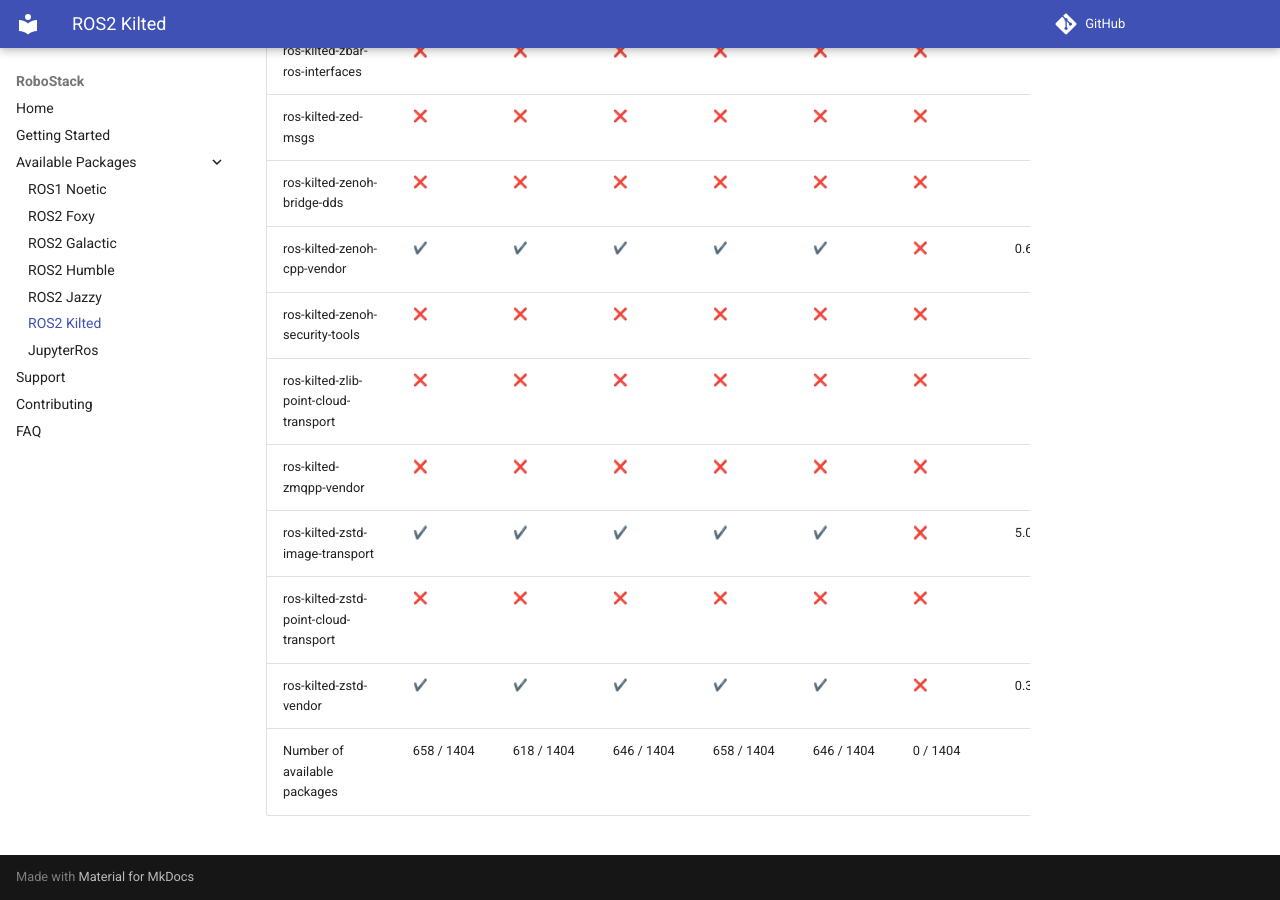
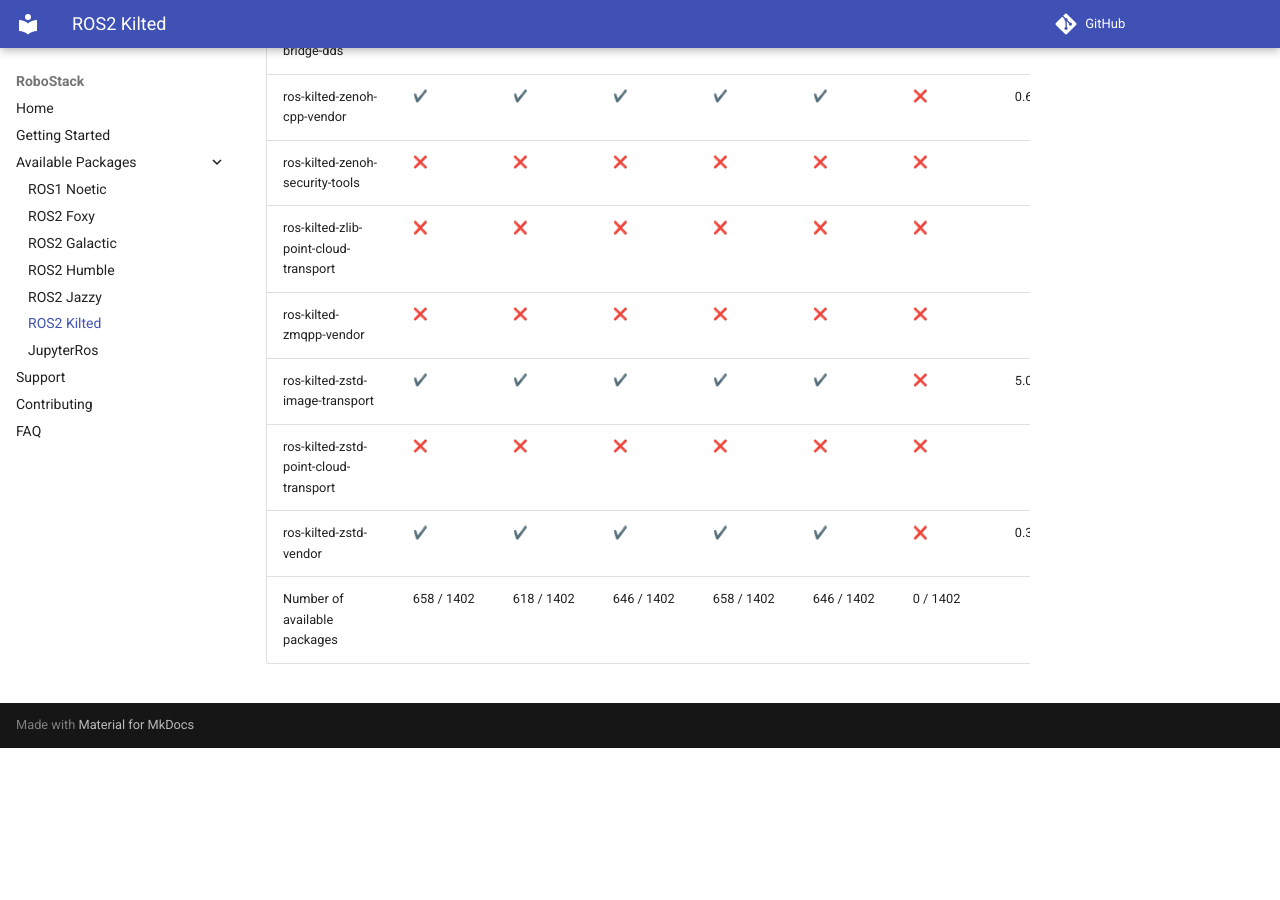
Before and after one commit to RoboStack/robostack.github.io, an MkDocs documentation site: the page built from docs/kilted.md, in a window 1280 px wide and 900 px high, scrolled down 101856 px. Built offline with MkDocs 1.6.1 and Material for MkDocs 9.7.7, drawn with Linux system fonts in a browser that asks for light colours; emoji names are drawn with the system emoji font; comment, search, counter and statistics services are not loaded; after the commit the page ends 102604 px from its top, so only the background shows below that; some of the changed text lies outside the part shown.

Commit message:
Update tables

```diff
--- a/docs/kilted.md
+++ b/docs/kilted.md
@@ -1404,4 +1402,4 @@
 | ros-kilted-zstd-image-transport | :heavy_check_mark: { data-sort='1' } | :heavy_check_mark: { data-sort='1' } | :heavy_check_mark: { data-sort='1' } | :heavy_check_mark: { data-sort='1' } | :heavy_check_mark: { data-sort='1' } | :x: { data-sort='0' } | 5.0.2  |
 | ros-kilted-zstd-point-cloud-transport | :x: { data-sort='0' } | :x: { data-sort='0' } | :x: { data-sort='0' } | :x: { data-sort='0' } | :x: { data-sort='0' } | :x: { data-sort='0' } |   |
 | ros-kilted-zstd-vendor | :heavy_check_mark: { data-sort='1' } | :heavy_check_mark: { data-sort='1' } | :heavy_check_mark: { data-sort='1' } | :heavy_check_mark: { data-sort='1' } | :heavy_check_mark: { data-sort='1' } | :x: { data-sort='0' } | 0.32.0  |
-| Number of available packages |  658 / 1404 | 618 / 1404 | 646 / 1404 | 658 / 1404 | 646 / 1404 | 0 / 1404 |
+| Number of available packages |  658 / 1402 | 618 / 1402 | 646 / 1402 | 658 / 1402 | 646 / 1402 | 0 / 1402 |
```
Also changed, not shown: other parts of docs/kilted.md (+0 -2 lines), docs/humble.md (+1 -2 lines), docs/jazzy.md (+1 -1 lines).
